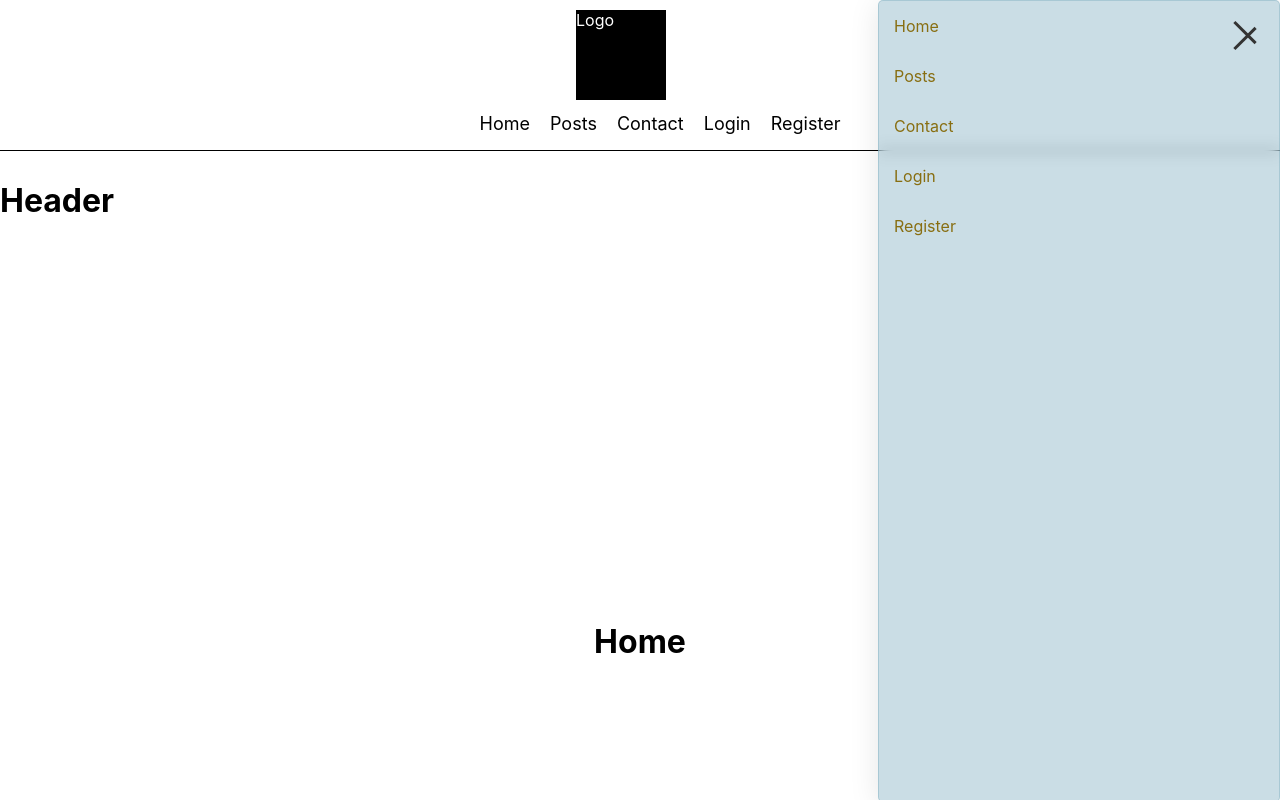
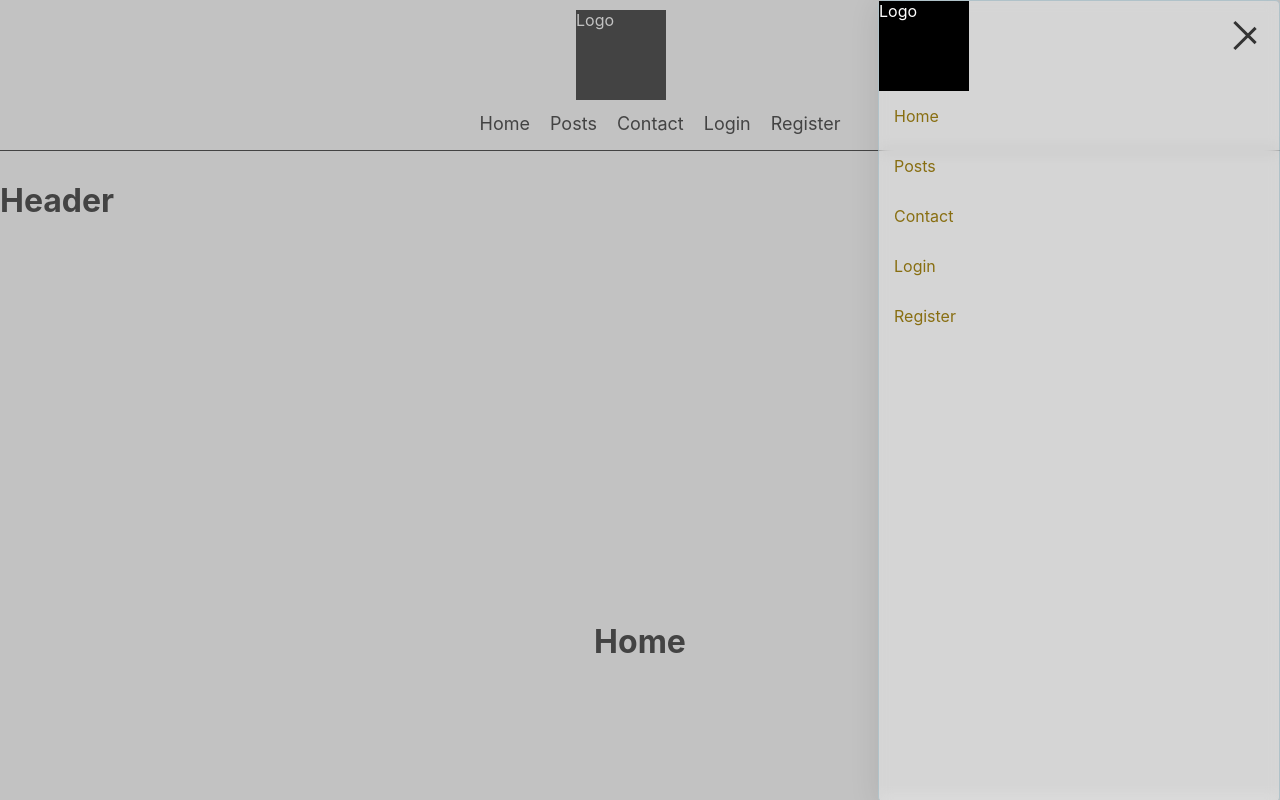
Before and after one commit to ozz1webdev/sokrates, a React (Create React App) app in the folder frontend/: page / in a window 1280 px wide. Both pictures are taken after a click on the element 1245 px from the left and 35 px from the top of the page. Shown: the top 800 px of the page. Built offline with nearby package versions, Linux system fonts and the light colour scheme.

Commit message:
add amimated.css lib

```diff
--- a/frontend/package.json
+++ b/frontend/package.json
@@ -6,6 +6,8 @@
     "@testing-library/jest-dom": "^5.14.1",
     "@testing-library/react": "^13.0.0",
     "@testing-library/user-event": "^13.2.1",
+    "animate.css": "^4.1.1",
+    "animate.css-react": "^1.1.0",
     "axios": "^1.7.9",
     "cookies": "^0.9.1",
     "react": "^19.0.0",
--- a/frontend/src/components/burgermenu.jsx
+++ b/frontend/src/components/burgermenu.jsx
@@ -1,5 +1,7 @@
 import React, { useState } from 'react';
 import styles from '../styles/burgermenu.module.css';
+import 'animate.css';
+import Logo from './logo.jsx';
 
 const BurgerMenu = () => {
     const [isOpen, setIsOpen] = useState(false);
@@ -11,14 +13,16 @@ const BurgerMenu = () => {
     return (
         <div className={styles.burgermenu}>
             <div
-                className={`${styles.burger} ${isOpen ? styles.open : ''}`}
-                onClick={toggleMenu}
-            >
+                className={`${styles.burger} ${isOpen ? styles.open: ''}`}
+                onClick={toggleMenu}>
                 <div className={styles.bar}></div>
                 <div className={styles.bar}></div>
                 <div className={styles.bar}></div>
             </div>
             <nav className={`${styles.nav} ${isOpen ? styles.open : ''}`}>
+                <div className="{styles.logo} animate__animated animate__fadeIn">
+                    <Logo />
+                </div>
                 <ul>
                     <li><a href="#home">Home</a></li>
                     <li><a href="#posts">Posts</a></li>
@@ -27,6 +31,7 @@ const BurgerMenu = () => {
                     <li><a href="#registr">Register</a></li>
                 </ul>
             </nav>
+            {isOpen && <div className={styles.backdrop} onClick={toggleMenu}></div>}
         </div>
     );
 };
--- /dev/null
+++ b/frontend/src/components/logo.jsx
@@ -0,0 +1,15 @@
+const Logo = () => {
+
+    const style = {
+        backgroundColor: 'black',
+        width: '90px',
+        height: '90px',
+        color: 'white',
+    };
+
+    return (
+        <div style={style}>Logo</div>
+    );
+};
+
+export default Logo;
--- a/frontend/src/styles/burgermenu.module.css
+++ b/frontend/src/styles/burgermenu.module.css
@@ -4,6 +4,16 @@
     right: 20px;
     z-index: 1000;
 }
+
+.backdrop {
+    position: fixed;
+    top: 0;
+    left: 0;
+    width: 100vw;
+    height: 100vh;
+    background: rgba(133, 133, 133, 0.5);
+    z-index: 8;
+  }
 
 .burger {
     cursor: pointer;
@@ -35,15 +45,20 @@
 .burger.open .bar:nth-child(3) {
     transform: rotate(-45deg) translate(5px, -5px);
 }
-
+.logo {
+    display: flex;
+    align-items: center;
+    justify-content: center;
+    text-align: center;
+}
 .nav {
-    background: rgba(90, 149, 173, 0.32);
+    background: rgba(255, 255, 255, 0.32);
     border-radius: 5px;
     box-shadow: 0 4px 30px rgba(0, 0, 0, 0.1);
     backdrop-filter: blur(7px);
     -webkit-backdrop-filter: blur(5px);
     border: 1px solid rgba(90, 149, 173, 0.3);
-
+    z-index: 99;
     display: none; /* Hide nav by default */
     position: fixed;
     transition: all 0.3s ease;
```
Also changed, not shown: 1 other file (tests, documents, lock files or other folders).
